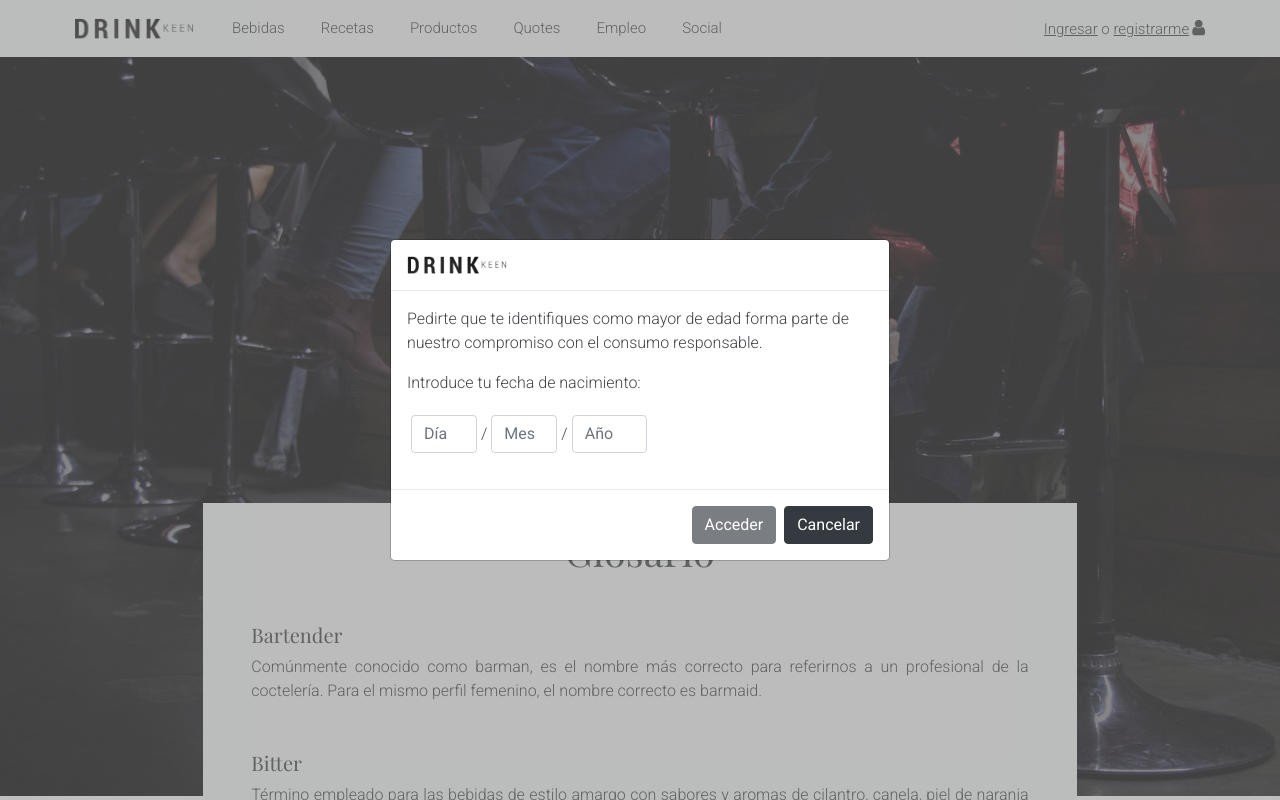
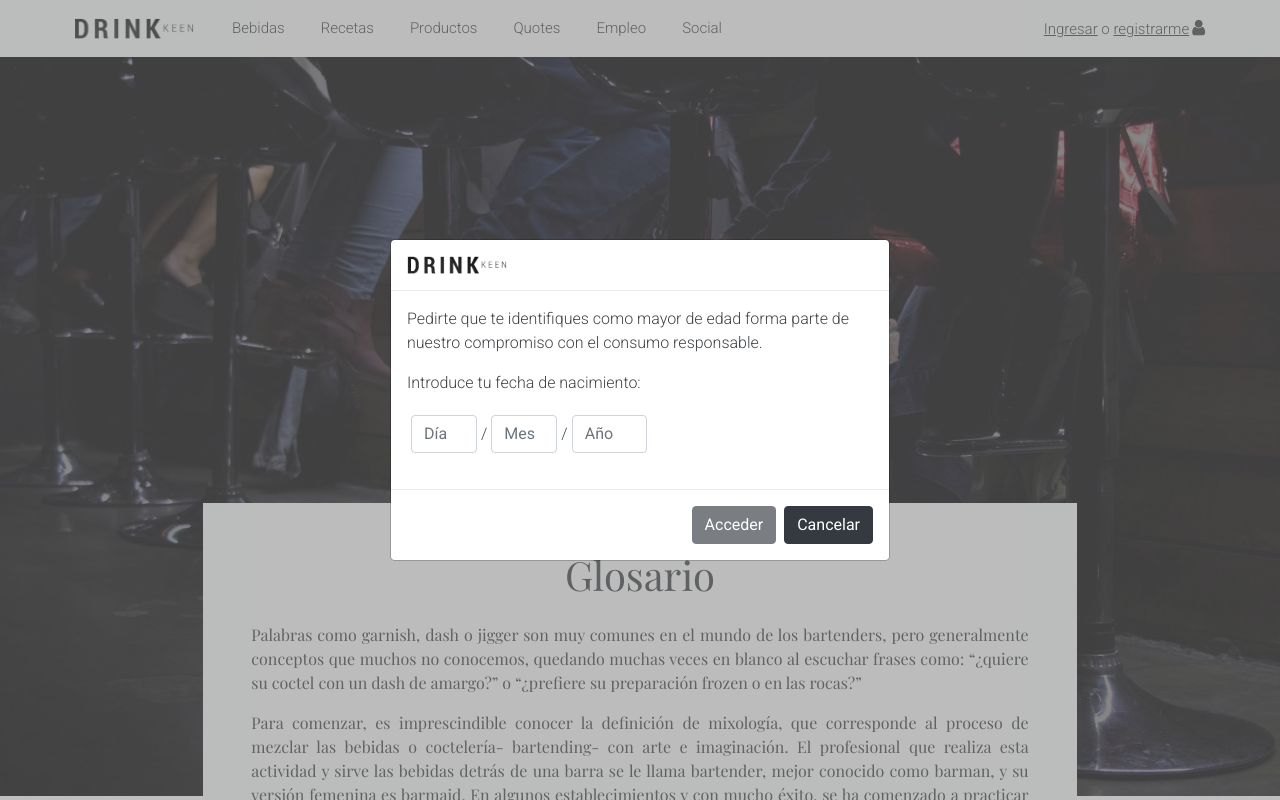
Before and after one commit to okaywaitwhat/drinkkeen, a Vue app in the folder web/: page /glosario in a window 1280 px wide. Both pictures are taken after a click on the element 640 px from the left and 767 px from the top of the page. Shown: the top 800 px of the page. Built offline with nearby package versions, Linux system fonts and the light colour scheme; what vue-progressive-image would draw is missing.

Commit message:
glosary style

```diff
--- a/web/src/components/Foot.vue
+++ b/web/src/components/Foot.vue
@@ -22,7 +22,7 @@
         <ul class="font-weight-light">
           <li>Condiciones de uso</li>
           <li>Accesibilidad</li>
-          <router-link to="/glosario">
+          <router-link tag="section" to="/glosario">
             <li>Glosario</li>
           </router-link>
           <li>Acerca de nosotros</li>
--- a/web/src/components/Glosary.vue
+++ b/web/src/components/Glosary.vue
@@ -2,12 +2,19 @@
   <section class="bg">
     <div class="mid pb-5">
       <div class="row justify-content-center">
-        <div class="col-10 col-lg-8 bg-light pl-4 pr-4 pb-4 text-justify">
-          <h1 class="text-center second-font m-0 p-4">Glosario</h1>
+        <div class="col-10 col-lg-8 bg-light p-lg-5 text-justify">
+          <h1 class="text-center second-font m-0 pb-4 pt-0">Glosario</h1>
+          <p class="second-font">Palabras como garnish, dash o jigger son muy comunes en el mundo de los bartenders, pero generalmente conceptos que muchos no conocemos, quedando muchas veces en blanco al escuchar frases como: “¿quiere su coctel con un dash de amargo?” o “¿prefiere su preparación frozen o en las rocas?”</p>
+          <p class="second-font">Para comenzar, es imprescindible conocer la definición de mixología, que corresponde al proceso de mezclar las bebidas o coctelería- bartending-  con arte e imaginación.  El profesional que realiza esta actividad y sirve las bebidas detrás de una barra se le llama bartender, mejor conocido como barman, y su versión femenina es barmaid. En algunos establecimientos y con mucho éxito, se ha comenzado a practicar el flair bartending o coctelería flair (acrobática), que consiste en servir las bebidas de una manera entretenida, rápida y creativa para cautivar a los clientes.</p>
+          <p class="second-font">La coctelería es un arte asequible que te permite disfrutar con un sinfín de mezclas. Aprender a interpretar los términos de coctelería es una forma de ahondar más en el mundo de la mixología. Un idioma de uso común tras las barras que no solo esconde muchas de las técnicas utilizadas por los bartenders para sus elaboraciones sino que, también, implica buena parte del instrumental que utilizan. Conoce algunas de las palabras que debes manejar si quieres saber un poco más del mundo de la coctelería.</p>
+        </div>
+        <div class="row justify-content-center pt-4">
+          <div class="col-12 col-lg-7">
             <div class="p-4" v-for="item in words" :key="item.word">
               <h5 class="second-font"> {{item.word}} </h5>
               <span class="mr-auto pr-1"> {{ item.mean }} </span>
             </div>
+          </div>
         </div>
       </div>
     </div>
```
